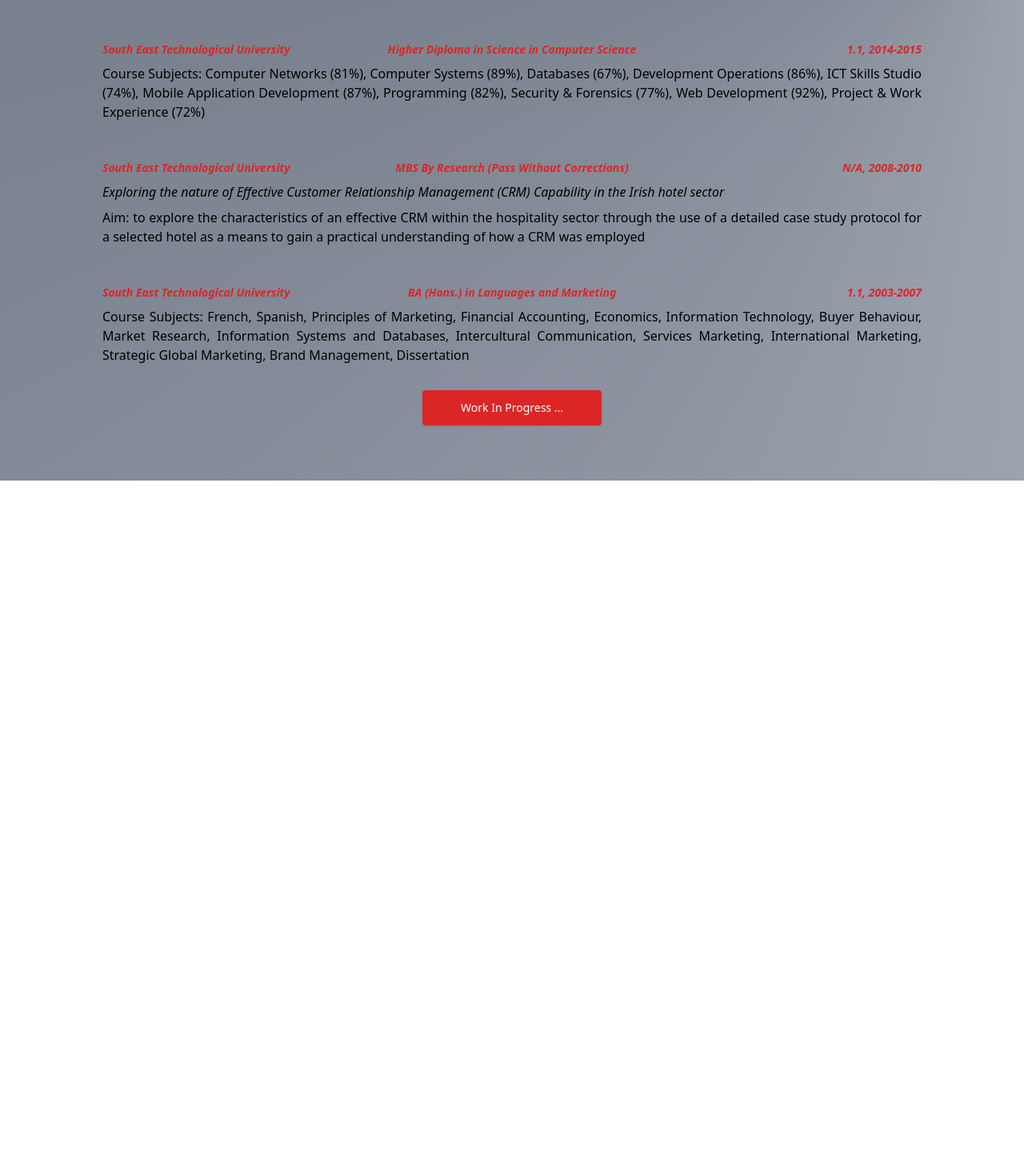
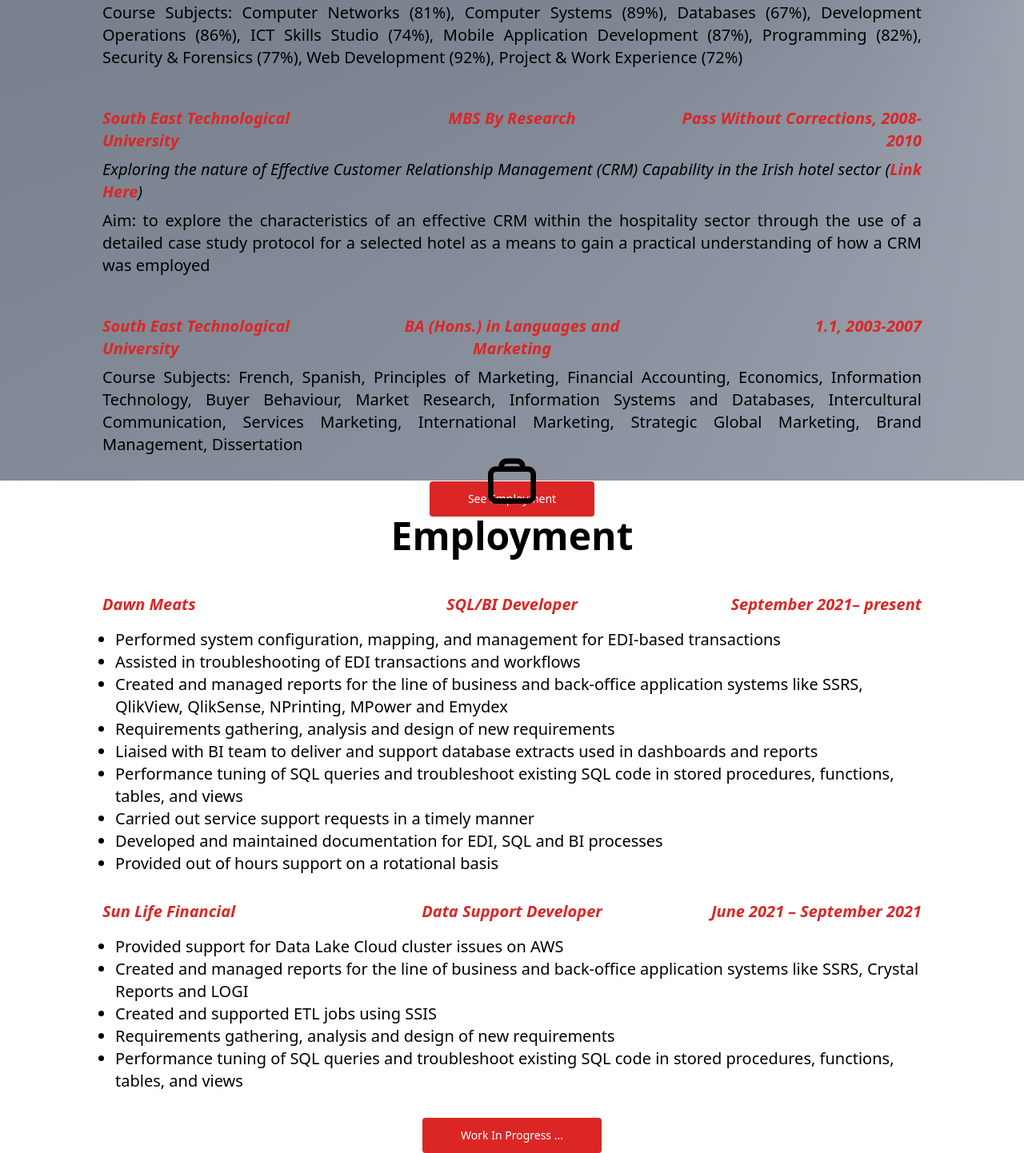
Before and after one commit to RDrohan/online-cv, a React app: page / in a window 1280 px wide. Shown: the part 1799-3241 px from the top of the page at 80% size. Before the commit the page ends 2400 px from the top, so only its background shows below. Built offline with nearby package versions, Linux system fonts and the light colour scheme.

Commit message:
Added start of Employment section

```diff
--- a/src/App.js
+++ b/src/App.js
@@ -6,6 +6,7 @@
 
 import { GrDocumentText } from "react-icons/gr";
 import { GiSkills, GiGraduateCap } from "react-icons/gi";
+import { CgWorkAlt } from "react-icons/cg";
 
 function App() {
   return (
@@ -26,7 +27,7 @@
           </span>
         </h1>
 
-        <p className="mt-12 sm:text-xl sm:leading-relaxed text-justify">
+        <p className="mt-12 text-xl sm:leading-relaxed text-justify">
           A hardworking, reliable, and adaptable software developer with over 7
           years&#8217; experience in full stack Web, Database and Business
           Intelligence (BI) development following completion of Higher Diploma
@@ -73,16 +74,18 @@
 
         <h2 className="text-3xl font-extrabold sm:text-5xl">Education</h2>
 
-        <div className="mt-12 grid grid-cols-3 gap-4 font-bold italic text-red-600 text-sm">
-          <div className="text-left col-span-1">
+        <div className="mt-12 grid grid-cols-3 gap-4 font-bold italic text-red-600">
+          <div className="text-left col-span-1 text-sm md:text-xl">
             South East Technological University
           </div>
-          <div className="text-center col-span-1">
+          <div className="text-center col-span-1 text-sm md:text-xl">
             Higher Diploma in Science in Computer Science
           </div>
-          <div className="text-right">1.1, 2014-2015</div>
+          <div className="text-right col-span-1 text-sm md:text-xl">
+            1.1, 2014-2015
+          </div>
         </div>
-        <p className="mt-2 text-justify">
+        <p className="mt-2 text-justify text-sm md:text-xl">
           Course Subjects: Computer Networks (81%), Computer Systems (89%),
           Databases (67%), Development Operations (86%), ICT Skills Studio
           (74%), Mobile Application Development (87%), Programming (82%),
@@ -90,36 +93,45 @@
           Experience (72%)
         </p>
 
-        <div className="mt-12 grid grid-cols-3 gap-4 font-bold italic text-red-600 text-sm">
-          <div className="text-left col-span-1">
+        <div className="mt-12 grid grid-cols-3 gap-4 font-bold italic text-red-600">
+          <div className="text-left col-span-1 text-sm md:text-xl">
             South East Technological University
           </div>
-          <div className="text-center col-span-1">
-            MBS By Research (Pass Without Corrections)
+          <div className="text-center col-span-1 text-sm md:text-xl">
+            MBS By Research
           </div>
-          <div className="text-right">N/A, 2008-2010</div>
+          <div className="text-right col-span-1 text-sm md:text-xl">
+            Pass Without Corrections, 2008-2010
+          </div>
         </div>
-        <p className="mt-2 text-justify italic">
+        <p className="mt-2 text-justify italic text-sm md:text-xl">
           Exploring the nature of Effective Customer Relationship Management
-          (CRM) Capability in the Irish hotel sector
+          (CRM) Capability in the Irish hotel sector (
+          <a
+            className="text-red-600 font-bold"
+            href="https://repository.wit.ie/1622/1/Exploring_the_nature_of_effective_customer_relationship_management_capability_in_the_Irish_hotel_sector.pdf"
+          >
+            Link Here
+          </a>
+          )
         </p>
-        <p className="mt-2 text-justify">
+        <p className="mt-2 text-justify text-sm md:text-xl">
           Aim: to explore the characteristics of an effective CRM within the
           hospitality sector through the use of a detailed case study protocol
           for a selected hotel as a means to gain a practical understanding of
           how a CRM was employed
         </p>
 
-        <div className="mt-12 grid grid-cols-3 gap-4 font-bold italic text-red-600 text-sm">
-          <div className="text-left col-span-1">
+        <div className="mt-12 grid grid-cols-3 gap-4 font-bold italic text-red-600">
+          <div className="text-left col-span-1 text-sm md:text-xl">
             South East Technological University
           </div>
-          <div className="text-center col-span-1">
+          <div className="text-center col-span-1 text-sm md:text-xl">
             BA (Hons.) in Languages and Marketing
           </div>
-          <div className="text-right">1.1, 2003-2007</div>
+          <div className="text-right text-sm md:text-xl">1.1, 2003-2007</div>
         </div>
-        <p className="mt-2 text-justify">
+        <p className="mt-2 text-justify text-sm md:text-xl">
           Course Subjects: French, Spanish, Principles of Marketing, Financial
           Accounting, Economics, Information Technology, Buyer Behaviour, Market
           Research, Information Systems and Databases, Intercultural
@@ -132,6 +144,90 @@
             className="block w-full rounded bg-red-600 px-12 py-3 text-sm font-medium text-white shadow hover:bg-red-700 focus:outline-none focus:ring active:bg-red-500 sm:w-auto"
             href="#employment"
           >
+            See Employment
+          </a>
+        </div>
+      </Hero>
+      <Hero id="employment">
+        <div className="inline-block">
+          <CgWorkAlt size={80} />
+        </div>
+
+        <h2 className="text-3xl font-extrabold sm:text-5xl">Employment</h2>
+
+        <div className="mt-12 grid grid-cols-3 gap-4 font-bold italic text-red-600">
+          <div className="text-left col-span-1 text-sm md:text-xl">
+            Dawn Meats
+          </div>
+          <div className="text-center col-span-1 text-sm md:text-xl">
+            SQL/BI Developer
+          </div>
+          <div className="text-right col-span-1 text-sm md:text-xl">
+            September 2021– present
+          </div>
+        </div>
+        <ul className="mt-4 ml-4 list-disc text-left text-sm md:text-xl">
+          <li>
+            Performed system configuration, mapping, and management for
+            EDI-based transactions
+          </li>
+          <li>Assisted in troubleshooting of EDI transactions and workflows</li>
+          <li>
+            Created and managed reports for the line of business and back-office
+            application systems like SSRS, QlikView, QlikSense, NPrinting,
+            MPower and Emydex
+          </li>
+          <li>
+            Requirements gathering, analysis and design of new requirements
+          </li>
+          <li>
+            Liaised with BI team to deliver and support database extracts used
+            in dashboards and reports
+          </li>
+          <li>
+            Performance tuning of SQL queries and troubleshoot existing SQL code
+            in stored procedures, functions, tables, and views
+          </li>
+          <li>Carried out service support requests in a timely manner</li>
+          <li>
+            Developed and maintained documentation for EDI, SQL and BI processes
+          </li>
+          <li>Provided out of hours support on a rotational basis</li>
+        </ul>
+
+        <div className="mt-8 grid grid-cols-3 gap-4 font-bold italic text-red-600">
+          <div className="text-left col-span-1 text-sm md:text-xl">
+            Sun Life Financial
+          </div>
+          <div className="text-center col-span-1 text-sm md:text-xl">
+            Data Support Developer
+          </div>
+          <div className="text-right col-span-1 text-sm md:text-xl">
+            June 2021 – September 2021
+          </div>
+        </div>
+
+        <ul className="mt-4 ml-4 list-disc text-left text-sm md:text-xl">
+          <li>Provided support for Data Lake Cloud cluster issues on AWS</li>
+          <li>
+            Created and managed reports for the line of business and back-office
+            application systems like SSRS, Crystal Reports and LOGI
+          </li>
+          <li>Created and supported ETL jobs using SSIS</li>
+          <li>
+            Requirements gathering, analysis and design of new requirements
+          </li>
+          <li>
+            Performance tuning of SQL queries and troubleshoot existing SQL code
+            in stored procedures, functions, tables, and views
+          </li>
+        </ul>
+
+        <div className="mt-8 flex flex-wrap justify-center gap-4">
+          <a
+            className="block w-full rounded bg-red-600 px-12 py-3 text-sm font-medium text-white shadow hover:bg-red-700 focus:outline-none focus:ring active:bg-red-500 sm:w-auto"
+            href="#contact"
+          >
             Work In Progress ...
           </a>
         </div>
```
